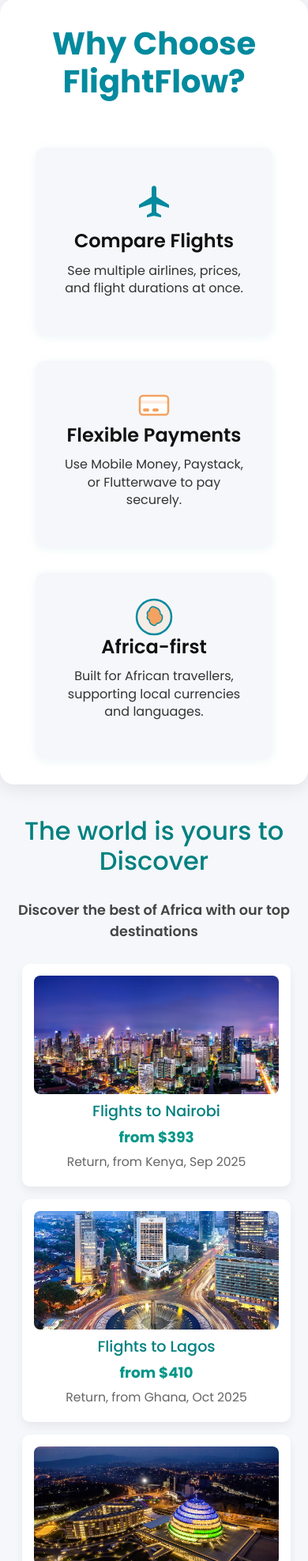
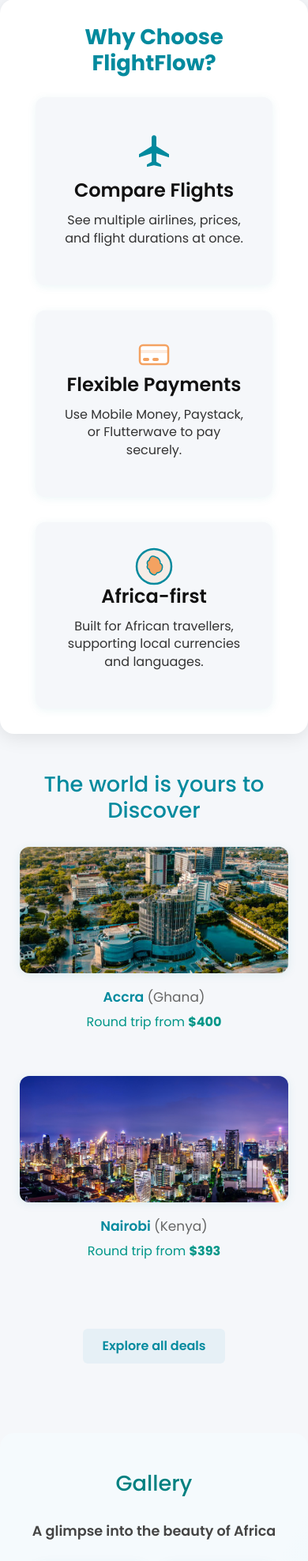
Before and after one commit to Bennymens/Flight-Flow, a Django app: page / in a window 390 px wide. Shown: the part 901-2877 px from the top of the page at 79% size. Run offline with Django 5.2, Linux system fonts and the light colour scheme.

Commit message:
Edit The world is yours to discover section

```diff
--- a/core/templates/core/home.html
+++ b/core/templates/core/home.html
@@ -86,15 +86,15 @@
         .hero-title {
             font-family: 'Poppins', sans-serif;
             font-weight: 700;
-            font-size: 3.7em;
-            margin-top: 1.5em;
+            font-size: 2.2em; /* was 3.7em */
+            margin-top: 1.2em;
             margin-bottom: 0.5em;
             color: #f5f5f5; /* Sky Teal */
         }
         .subtitle {
             font-family: 'Poppins', sans-serif;
             font-weight: 600;
-            font-size: 1.3em;
+            font-size: 1.1em; /* was 1.3em */
             color: #f1f1f1; /* Charcoal Grey */
             margin-bottom: 2em;
         }
@@ -378,8 +378,8 @@
 .why-choose h2 {
     font-family: 'Poppins', sans-serif;
     font-weight: 700;
-    font-size: 2.5em;
-    margin-bottom: 1.5em;
+    font-size: 1.7em; /* was 2.5em */
+    margin-bottom: 1em;
     color: #028A9E;
 }
 
@@ -435,7 +435,7 @@
 
 .destinations-section h2 {
   color: #008080;
-  font-size: 2rem;
+  font-size: 1.7em; /* was 2rem */
   margin-bottom: 30px;
 }
 
@@ -502,7 +502,7 @@
 
 .gallery-section h2 {
   color: #008080;
-  font-size: 2rem;
+  font-size: 1.7em; /* was 2rem */
   margin-bottom: 30px;
 }
 
@@ -941,6 +941,93 @@
     .card img {
         height: 120px;
     }
+}
+
+.klm-cards-container {
+  display: flex;
+  justify-content: center;
+  gap: 40px;
+  flex-wrap: wrap;
+  margin-bottom: 2em;
+}
+.klm-card {
+  display: flex;
+  flex-direction: column;
+  align-items: center;
+  width: 340px;
+  background: none;
+  border-radius: 12px;
+  box-shadow: none;
+  margin-bottom: 24px;
+}
+.klm-image-wrapper {
+  width: 100%;
+  height: 220px;
+  overflow: hidden;
+  border-radius: 12px;
+  box-shadow: 0 2px 12px rgba(2,138,158,0.10);
+  transition: box-shadow 0.3s;
+}
+.klm-image-wrapper img {
+  width: 100%;
+  height: 100%;
+  object-fit: cover;
+  transition: transform 0.5s cubic-bezier(.4,2,.6,1);
+}
+.klm-card:hover .klm-image-wrapper img {
+  transform: scale(1.08);
+}
+.klm-card-info {
+  margin-top: 18px;
+  width: 100%;
+  text-align: center;
+}
+.klm-country {
+  font-size: 1.08em; /* was 1.25em */
+  font-weight: 600;
+  color: #028A9E;
+  margin-bottom: 6px;
+}
+.klm-country span {
+  color: #666;
+  font-size: 0.98em;
+  font-weight: 400;
+}
+.klm-price {
+  font-size: 1em; /* was 1.08em */
+  color: #009688;
+  margin-bottom: 12px;
+}
+.klm-price strong {
+  color: #009688;
+}
+.klm-explore-btn {
+  background: #e6f0f6;
+  color: #028A9E;
+  border: none;
+  border-radius: 6px;
+  padding: 10px 24px;
+  font-size: 1em;
+  font-weight: 600;
+  cursor: pointer;
+  transition: background 0.3s;
+  margin-top: 4px;
+}
+.klm-explore-btn:hover {
+  background: #d0e4f1;
+}
+@media (max-width: 900px) {
+  .klm-cards-container {
+    gap: 20px;
+  }
+  .klm-card {
+    width: 90vw;
+    min-width: 220px;
+    max-width: 340px;
+  }
+  .klm-image-wrapper {
+    height: 160px;
+  }
 }
     </style>
 </head>
@@ -1097,43 +1184,31 @@
   </div>
 </section>
 <!-- Explore Destinations Section -->
-<section class="destinations-section">
-  <h2>The world is yours to Discover</h2>
-  <div class="subtitle" style="color: #444; font-size: 1.1rem; margin-bottom: 28px;">
-    Discover the best of Africa with our top destinations
+<section class="destinations-section" style="text-align:center; padding:48px 0;">
+  <h2 style="color:#028A9E; font-size:1.7em; margin-bottom:30px;">The world is yours to Discover</h2>
+  <div class="klm-cards-container">
+    <!-- Card 1 -->
+    <div class="klm-card">
+      <div class="klm-image-wrapper">
+        <img src="{% static 'core/img/Accra.jpg' %}" alt="Accra, Ghana">
+      </div>
+      <div class="klm-card-info">
+        <div class="klm-country">Accra <span>(Ghana)</span></div>
+        <div class="klm-price">Round trip from <strong>$400</strong></div>
+      </div>
+    </div>
+    <!-- Card 2 -->
+    <div class="klm-card">
+      <div class="klm-image-wrapper">
+        <img src="{% static 'core/img/Nairobi.jpg' %}" alt="Nairobi, Kenya">
+      </div>
+      <div class="klm-card-info">
+        <div class="klm-country">Nairobi <span>(Kenya)</span></div>
+        <div class="klm-price">Round trip from <strong>$393</strong></div>
+      </div>
+    </div>
   </div>
-  <div class="destinations-grid">
-    <div class="destination-card">
-      <img src="{% static 'core/img/Nairobi.jpg' %}" alt="Nairobi">
-      <h3>Flights to Nairobi</h3>
-      <span class="price" style="font-weight:700;color:#009688;font-size:1.15em;">from $393</span>
-      <p class="info" style="color:#666;">Return, from Kenya, Sep 2025</p>
-    </div>
-    <div class="destination-card">
-      <img src="{% static 'core/img/lagos.jpg' %}" alt="Lagos">
-      <h3>Flights to Lagos</h3>
-      <span class="price" style="font-weight:700;color:#009688;font-size:1.15em;">from $410</span>
-      <p class="info" style="color:#666;">Return, from Ghana, Oct 2025</p>
-    </div>
-    <div class="destination-card">
-      <img src="{% static 'core/img/KIGALI.jpg' %}" alt="Kigali">
-      <h3>Flights to Kigali</h3>
-      <span class="price" style="font-weight:700;color:#009688;font-size:1.15em;">from $370</span>
-      <p class="info" style="color:#666;">Return, from Nigeria, Nov 2025</p>
-    </div>
-    <div class="destination-card">
-      <img src="{% static 'core/img/Abidjan.png' %}" alt="Abidjan">
-      <h3>Flights to Abidjan</h3>
-      <span class="price" style="font-weight:700;color:#009688;font-size:1.15em;">from $420</span>
-      <p class="info" style="color:#666;">Return, from Senegal, Sep 2025</p>
-    </div>
-    <div class="destination-card">
-      <img src="{% static 'core/img/Accra.jpg' %}" alt="Accra">
-      <h3>Flights to Accra</h3>
-      <span class="price" style="font-weight:700;color:#009688;font-size:1.15em;">from $385</span>
-      <p class="info" style="color:#666;">Return, from Ivory Coast, Aug 2025</p>
-    </div>
-  </div>
+  <button class="klm-explore-btn" style="margin-top:18px;">Explore all deals</button>
 </section>
 <section class="gallery-section">
   <h2>Gallery</h2>
```
